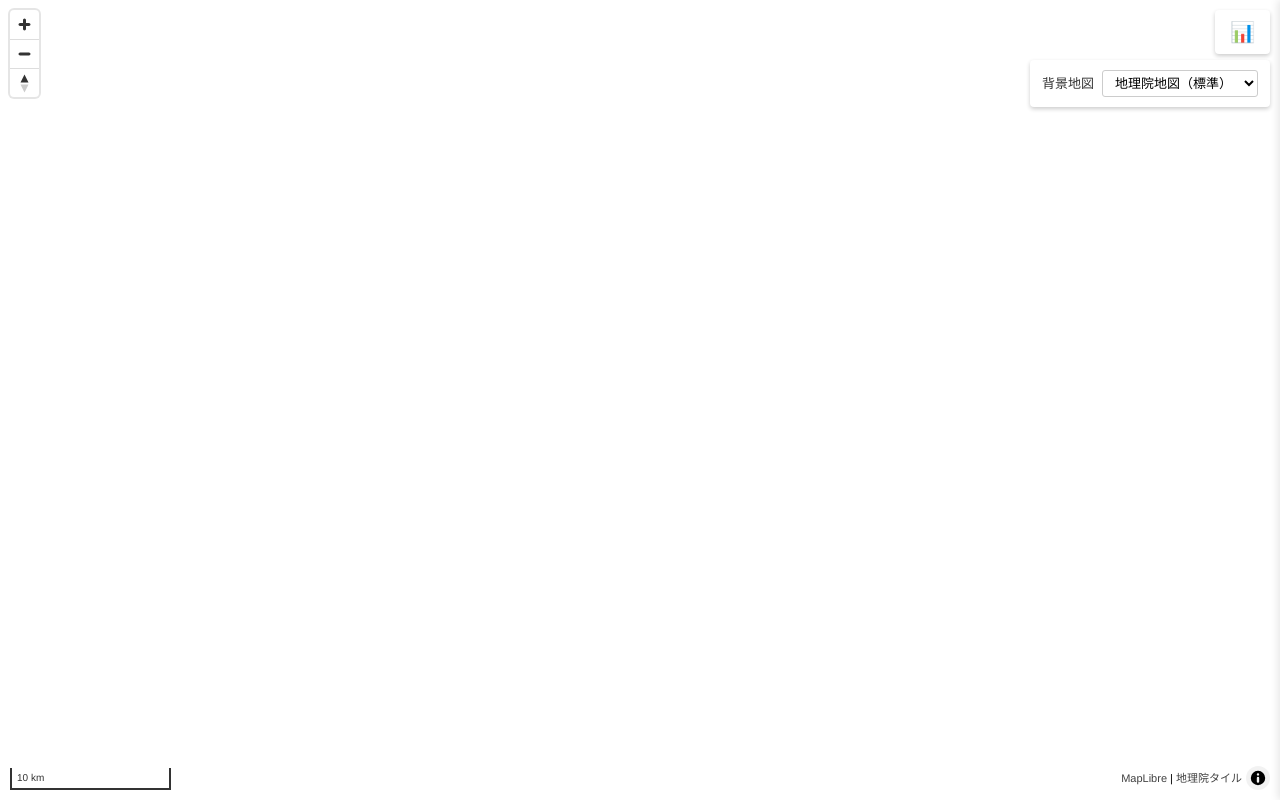
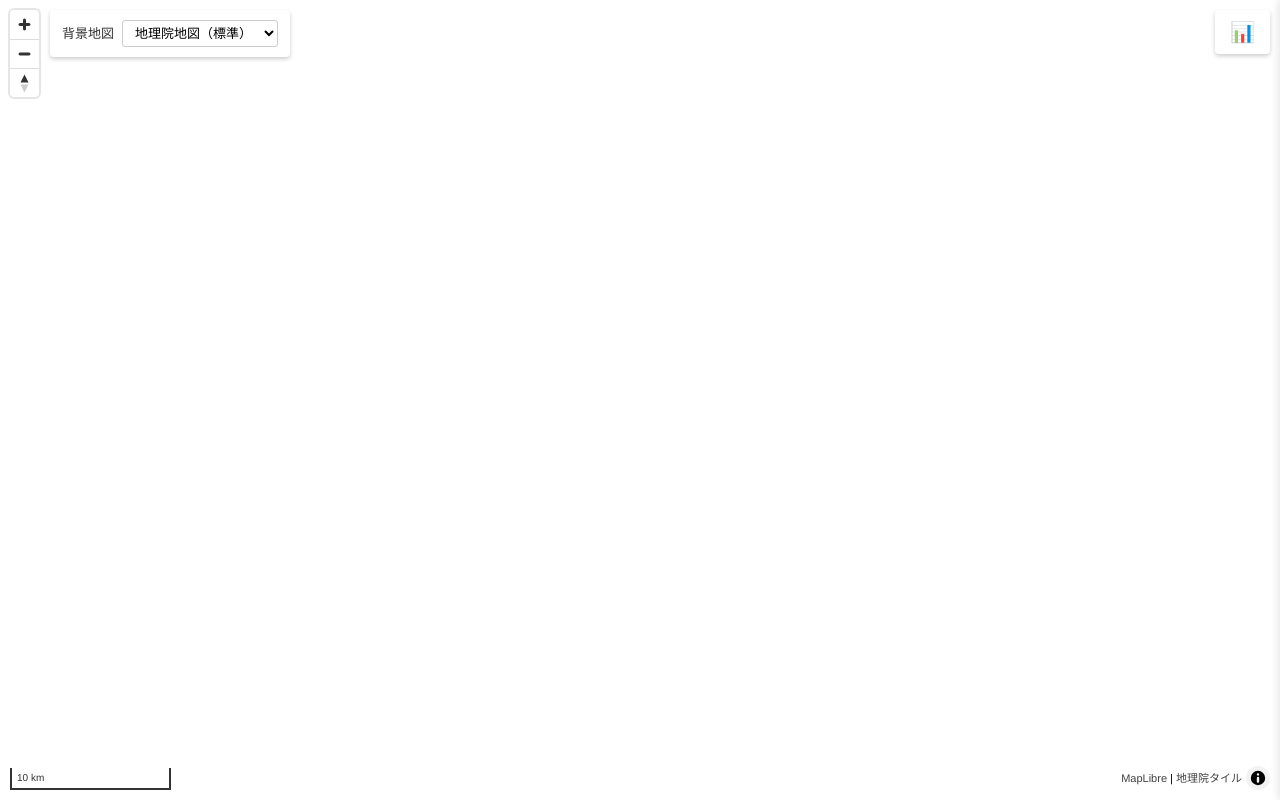
Before and after one commit to wing787/GeoHub, a website built with Vite: page index.html in a window 1280 px wide. Shown: the top 800 px of the page. Built offline with nearby package versions, Linux system fonts and the light colour scheme; no server answers.

Commit message:
fix: 背景地図タイルリストの位置変更

```diff
--- a/src/styles/basemapControl.css
+++ b/src/styles/basemapControl.css
@@ -1,8 +1,8 @@
 /* 背景地図切り替えコントロール */
 .basemap-control {
   position: absolute;
-  top: 60px;
-  right: 10px;
+  top: 10px;
+  left: 50px;
   z-index: 1000;
   background: white;
   border-radius: 4px;
```
